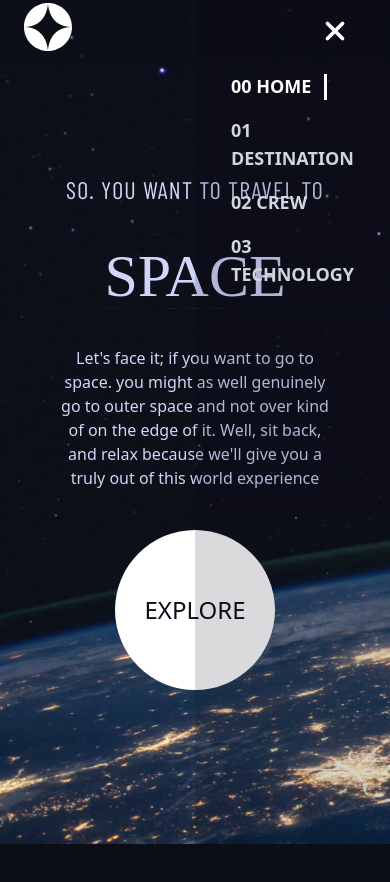
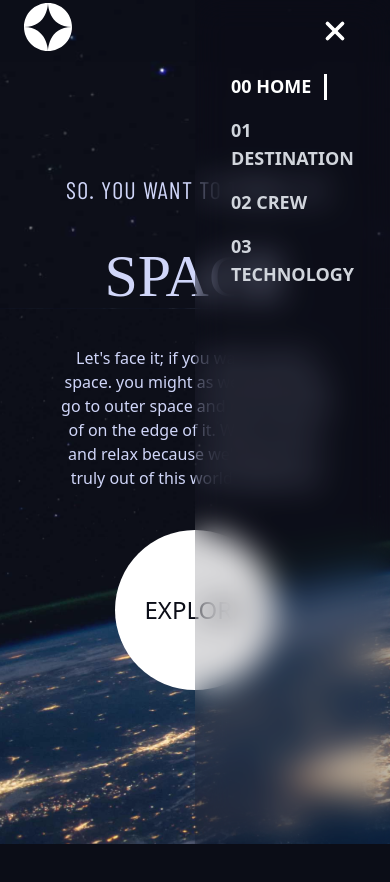
Before and after one commit to Mujeebat-shittu/space-tourism, a React (Vite) app: page / in a window 390 px wide. Both pictures are taken after a click on the element 344 px from the left and 27 px from the top of the page. Shown: the top 882 px of the page. Built offline with nearby package versions, Linux system fonts and the light colour scheme; a web font is replaced by a local one.

Commit message:
styling fix

```diff
--- a/src/components/header.tsx
+++ b/src/components/header.tsx
@@ -68,7 +68,7 @@ function Header() {
 
       {/* nav mobile */}
 
-      <div className={` ${toggle ? "flex" : "hidden"} flex flex-col p-4 justify-between items-center my-5 transition-[0.5s height ease-in-out] h-[100%] fixed w-[50%] -top-5 bg-[#0B0D1726] right-0 z-20 `}>
+      <div className={` ${toggle ? "flex" : "hidden"} flex flex-col p-4 justify-between items-center my-5 transition-[0.5s height ease-in-out] h-[100%] fixed w-[50%] -top-5 bg-[#0B0D1726] right-0 z-20 backdrop-blur-lg`}>
 
         <div className="">
           <div className="self-end absolute right-10 top-4 " onClick={toggleMenu}>
```
